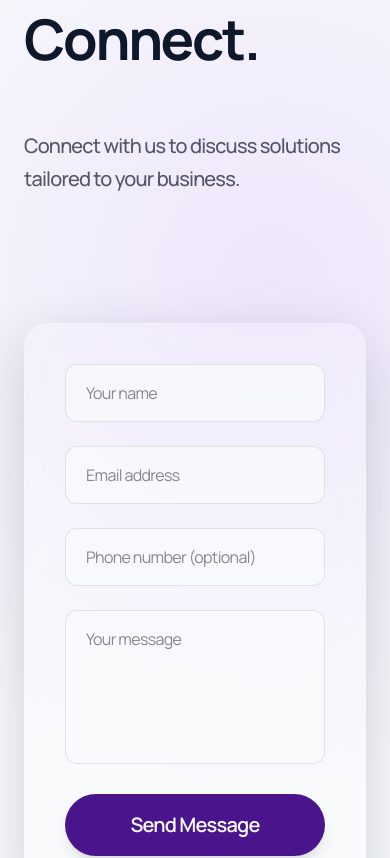
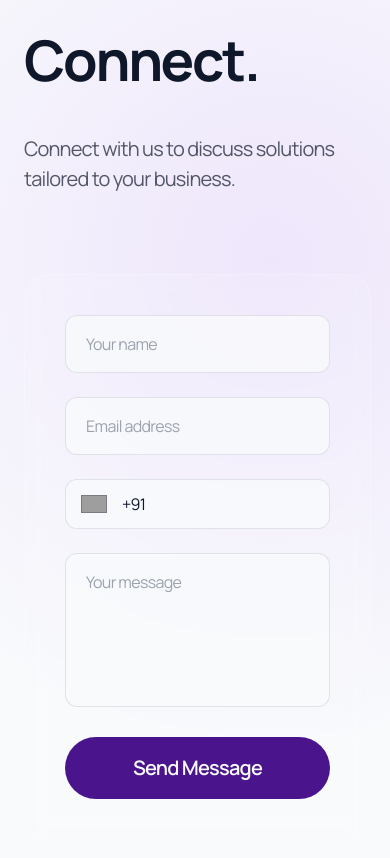
Before and after one commit to mithks/arkania-website, a Next.js app: page / in a window 390 px wide. Shown: the part 6304-7162 px from the top of the page. Built offline with nearby package versions, Linux system fonts and the light colour scheme; grey boxes are pictures that could not be loaded.

Commit message:
added country format for phone
contact page

```diff
--- a/app/globals.css
+++ b/app/globals.css
@@ -80,6 +80,19 @@ textarea {
   border: 1px solid rgba(255, 255, 255, 0.1);
 }
 
+.phone-input input {
+  background: transparent;
+  border: none;
+  outline: none;
+  font-size: 16px;
+  color: #0F172A;
+}
+
+.phone-input .PhoneInputCountrySelect {
+  background: transparent;
+  color: #4A148C;
+}
+
 /* ================================
    Transitions
 ================================ */
--- a/components/ContactSection.tsx
+++ b/components/ContactSection.tsx
@@ -1,71 +1,15 @@
-// 'use client'
-
-// import { motion } from 'framer-motion'
-
-// export default function ContactSection() {
-//   return (
-//     <section
-//       id="contact"
-//       className="relative min-h-screen bg-light px-6 md:px-8 py-48 md:py-64"
-//     >
-//       <div className="w-full max-w-7xl mx-auto">
-//         <motion.div
-//           initial={{ opacity: 0, y: 30 }}
-//           whileInView={{ opacity: 1, y: 0 }}
-//           viewport={{ once: true, margin: '-100px' }}
-//           transition={{ duration: 0.8, ease: 'easeOut' }}
-//           className="max-w-2xl"
-//         >
-//           {/* Heading */}
-//           <h2 className="text-[56px] md:text-[80px] font-bold text-dark leading-tight mb-6">
-//             Let’s Connect.
-//           </h2>
-
-//           {/* Subtext */}
-//           <p className="text-[20px] md:text-[24px] text-dark/80 font-medium mb-12 max-w-lg leading-relaxed">
-//             Connect with us to discuss solutions tailored to your business.
-//           </p>
-
-//           {/* Glass Button */}
-//           <motion.button
-//   whileHover={{ scale: 1.05 }}
-//   whileTap={{ scale: 0.95 }}
-//   className="
-//     group relative rounded-full px-10 py-4
-//     backdrop-blur-xl
-//     bg-white/60
-//     border border-primary/30
-//     shadow-[0_8px_24px_rgba(15,23,42,0.12)]
-//     transition-all
-//   "
-// >
-//   <span className="relative z-10 text-[20px] font-semibold text-primary group-hover:text-secondary transition-colors duration-300">
-//     Send message
-//   </span>
-
-//   {/* Purple glow */}
-//   <div className="
-//     absolute -inset-1 rounded-full opacity-0
-//     group-hover:opacity-100 transition-opacity duration-300
-//     blur-xl bg-secondary/30
-//   " />
-// </motion.button>
-
-//         </motion.div>
-//       </div>
-//     </section>
-//   )
-// }
 'use client'
 
 import { motion } from 'framer-motion'
 import { useState } from 'react'
 import ArkaniaTextReveal from '@/components/ArkaniaTextReveal'
+import PhoneInput from 'react-phone-number-input'
+import 'react-phone-number-input/style.css'
 
 export default function ContactSection() {
   const [name, setName] = useState('')
   const [email, setEmail] = useState('')
-  const [phone, setPhone] = useState('')
+  const [phone, setPhone] = useState<string | undefined>()
   const [message, setMessage] = useState('')
   const [loading, setLoading] = useState(false)
   const [status, setStatus] = useState<'idle' | 'success' | 'error'>('idle')
@@ -79,14 +23,19 @@ export default function ContactSection() {
       const res = await fetch('/api/contact', {
         method: 'POST',
         headers: { 'Content-Type': 'application/json' },
-        body: JSON.stringify({ name, email, phone, message }),
+        body: JSON.stringify({
+          name,
+          email,
+          phone, // 👈 optional
+          message,
+        }),
       })
 
       if (!res.ok) throw new Error('Failed')
 
       setName('')
       setEmail('')
-      setPhone('')
+      setPhone(undefined)
       setMessage('')
       setStatus('success')
     } catch {
@@ -101,153 +50,116 @@ export default function ContactSection() {
       id="contact"
       className="relative min-h-screen bg-light px-6 md:px-8 py-48 md:py-64 overflow-hidden"
     >
-      {/* Background Accent */}
       <div className="absolute inset-0 bg-[radial-gradient(circle_at_70%_40%,rgba(168,85,247,0.12),transparent_60%)]" />
 
       <div className="relative z-10 w-full max-w-7xl mx-auto">
         <div className="grid md:grid-cols-2 gap-20 items-start">
 
-          {/* LEFT CONTENT */}
+          {/* LEFT */}
           <motion.div
             initial={{ opacity: 0, y: 30 }}
             whileInView={{ opacity: 1, y: 0 }}
             viewport={{ once: true, margin: '-100px' }}
-            transition={{ duration: 0.8, ease: 'easeOut' }}
+            transition={{ duration: 0.8 }}
             className="max-w-2xl flex flex-col gap-8"
           >
-
-            <h2 className="text-[56px] md:text-[80px] font-bold text-dark leading-tight mb-6">
+            <h2 className="text-[56px] md:text-[80px] font-bold text-dark">
               Let’s Connect.
             </h2>
 
-            <p className="text-[20px] md:text-[24px] text-dark/70 font-medium mb-12 max-w-lg leading-relaxed">
+            <p className="text-[20px] md:text-[24px] text-dark/70 max-w-lg">
               Connect with us to discuss solutions tailored to your business.
             </p>
 
-            {/* Interactive Text */}
-            <div className="relative hidden md:flex items-center justify-center">
-            <div
-              className=" absolute left-0 -bottom-[95px]
-                h-px w-64
-                bg-gradient-to-r
-                from-dark/60
-                via-dark/30
-                to-transparent
-                transition-all duration-300
-                group-hover:from-secondary/60
-              "
-            />
+            <div className="relative hidden md:flex items-center">
+              <div className="h-px w-64 bg-gradient-to-r from-dark/60 to-transparent mr-8" />
               <ArkaniaTextReveal />
             </div>
-
           </motion.div>
 
-          {/* RIGHT FORM */}
+          {/* FORM */}
           <motion.form
             onSubmit={handleSubmit}
             initial={{ opacity: 0, y: 30 }}
             whileInView={{ opacity: 1, y: 0 }}
             viewport={{ once: true, margin: '-100px' }}
-            transition={{ duration: 0.8, delay: 0.2, ease: 'easeOut' }}
-            className="
-              relative rounded-3xl p-10
-              glass
-              border border-primary/30
-              shadow-[0_20px_60px_rgba(15,23,42,0.18)]
-            "
+            transition={{ duration: 0.8, delay: 0.2 }}
+            className="glass rounded-3xl p-10 border border-primary/30"
           >
             <div className="space-y-6">
+
+              {/* Name */}
               <input
                 required
                 type="text"
                 placeholder="Your name"
                 value={name}
-                onChange={e => setName(e.target.value)}
-                className="
-                  w-full rounded-xl px-5 py-4
-                  bg-light/80
-                  border border-dark/10
-                  text-dark placeholder:text-dark/50
-                  focus:outline-none focus:ring-2 focus:ring-primary/40
-                "
+                onChange={(e) => setName(e.target.value)}
+                className="w-full rounded-xl px-5 py-4 bg-light/80 border border-dark/10"
               />
 
+              {/* Email */}
               <input
                 required
                 type="email"
                 placeholder="Email address"
                 value={email}
-                onChange={e => setEmail(e.target.value)}
-                className="
-                  w-full rounded-xl px-5 py-4
-                  bg-light/80
-                  border border-dark/10
-                  text-dark placeholder:text-dark/50
-                  focus:outline-none focus:ring-2 focus:ring-primary/40
-                "
+                onChange={(e) => setEmail(e.target.value)}
+                className="w-full rounded-xl px-5 py-4 bg-light/80 border border-dark/10"
               />
 
-              <input
-                type="tel"
-                placeholder="Phone number (optional)"
-                value={phone}
-                onChange={e => setPhone(e.target.value)}
-                className="
-                  w-full rounded-xl px-5 py-4
-                  bg-light/80
-                  border border-dark/10
-                  text-dark placeholder:text-dark/50
-                  focus:outline-none focus:ring-2 focus:ring-primary/40
-                "
-              />
+              {/* Phone (OPTIONAL) */}
+              <div className="
+                rounded-xl px-4 py-3
+                bg-light/80 border border-dark/10
+              ">
+                <PhoneInput
+                  international
+                  defaultCountry="IN"
+                  value={phone}
+                  onChange={setPhone}
+                  placeholder="Phone number (optional)"
+                  className="phone-input"
+                />
+              </div>
 
+              {/* Message */}
               <textarea
                 required
                 rows={5}
                 placeholder="Your message"
                 value={message}
-                onChange={e => setMessage(e.target.value)}
-                className="
-                  w-full rounded-xl px-5 py-4
-                  bg-light/80
-                  border border-dark/10
-                  text-dark placeholder:text-dark/50
-                  resize-none
-                  focus:outline-none focus:ring-2 focus:ring-primary/40
-                "
+                onChange={(e) => setMessage(e.target.value)}
+                className="w-full rounded-xl px-5 py-4 bg-light/80 border border-dark/10 resize-none"
               />
 
+              {/* Submit */}
               <button
                 type="submit"
                 disabled={loading}
                 className={`
-                  w-full rounded-full py-4 font-semibold text-[20px]
-                  transition-all shadow-lg
-                  ${
-                    loading
-                      ? 'bg-primary/60 cursor-not-allowed text-light'
-                      : 'bg-primary hover:bg-secondary text-light'
-                  }
+                  w-full rounded-full py-4 text-[20px] font-semibold
+                  ${loading
+                    ? 'bg-primary/60 text-light'
+                    : 'bg-primary hover:bg-secondary text-light'}
                 `}
               >
                 {loading ? 'Sending...' : 'Send Message'}
               </button>
 
-              {/* STATUS MESSAGE */}
               {status === 'success' && (
-                <p className="text-secondary text-center font-medium">
+                <p className="text-secondary text-center">
                   Message sent successfully!
                 </p>
               )}
 
               {status === 'error' && (
-                <p className="text-red-500 text-center font-medium">
-                  Failed to send message. Try again.
+                <p className="text-red-500 text-center">
+                  Failed to send message.
                 </p>
               )}
             </div>
           </motion.form>
-
         </div>
       </div>
     </section>
--- a/package.json
+++ b/package.json
@@ -22,6 +22,7 @@
     "react": "^18.2.0",
     "react-dom": "^18.2.0",
     "react-icons": "^5.5.0",
+    "react-phone-number-input": "^3.4.14",
     "sanity": "^4.22.0",
     "styled-components": "^6.3.8"
   },
```
Also changed, not shown: 1 other file (tests, documents, lock files or other folders).
